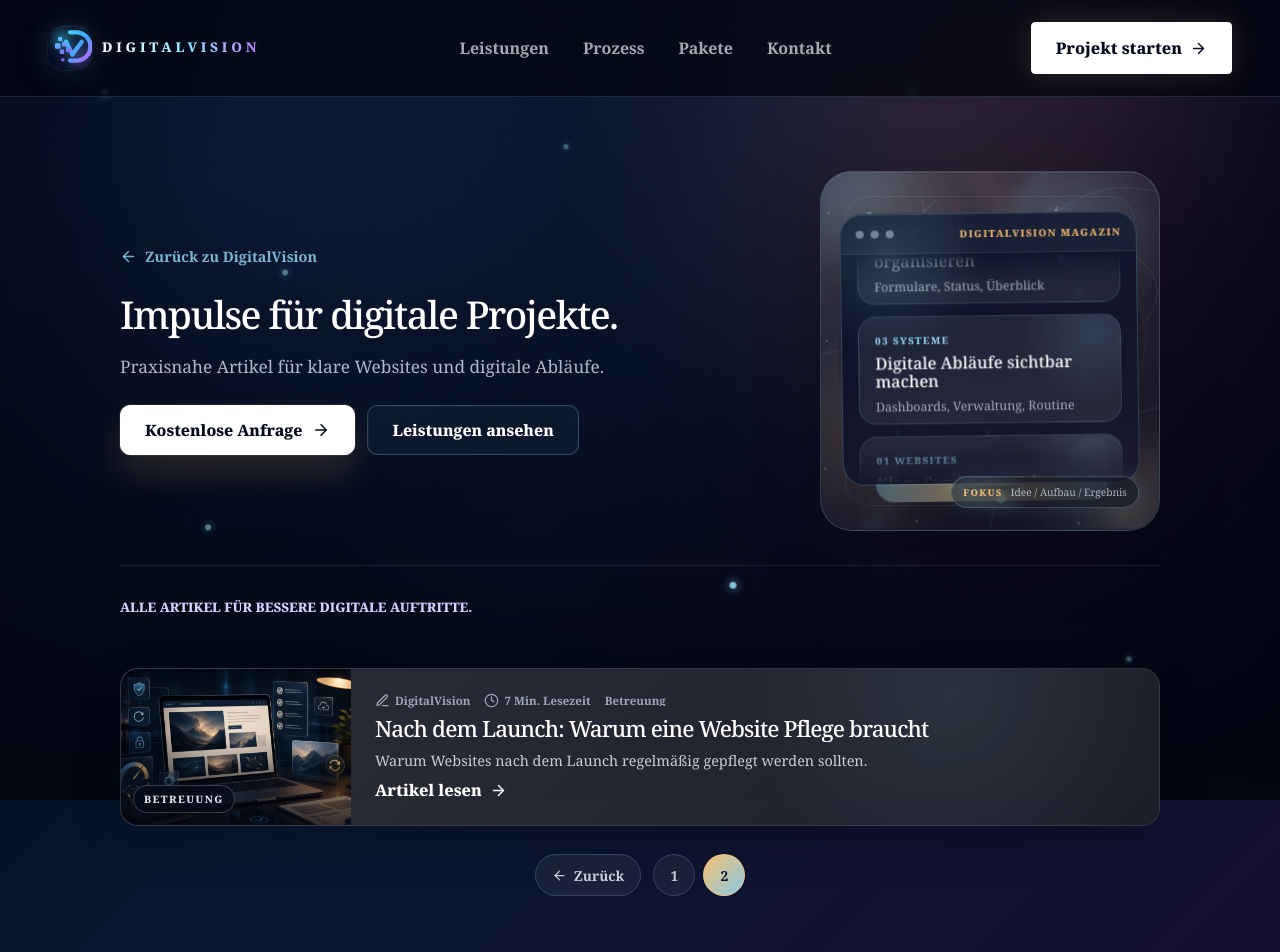
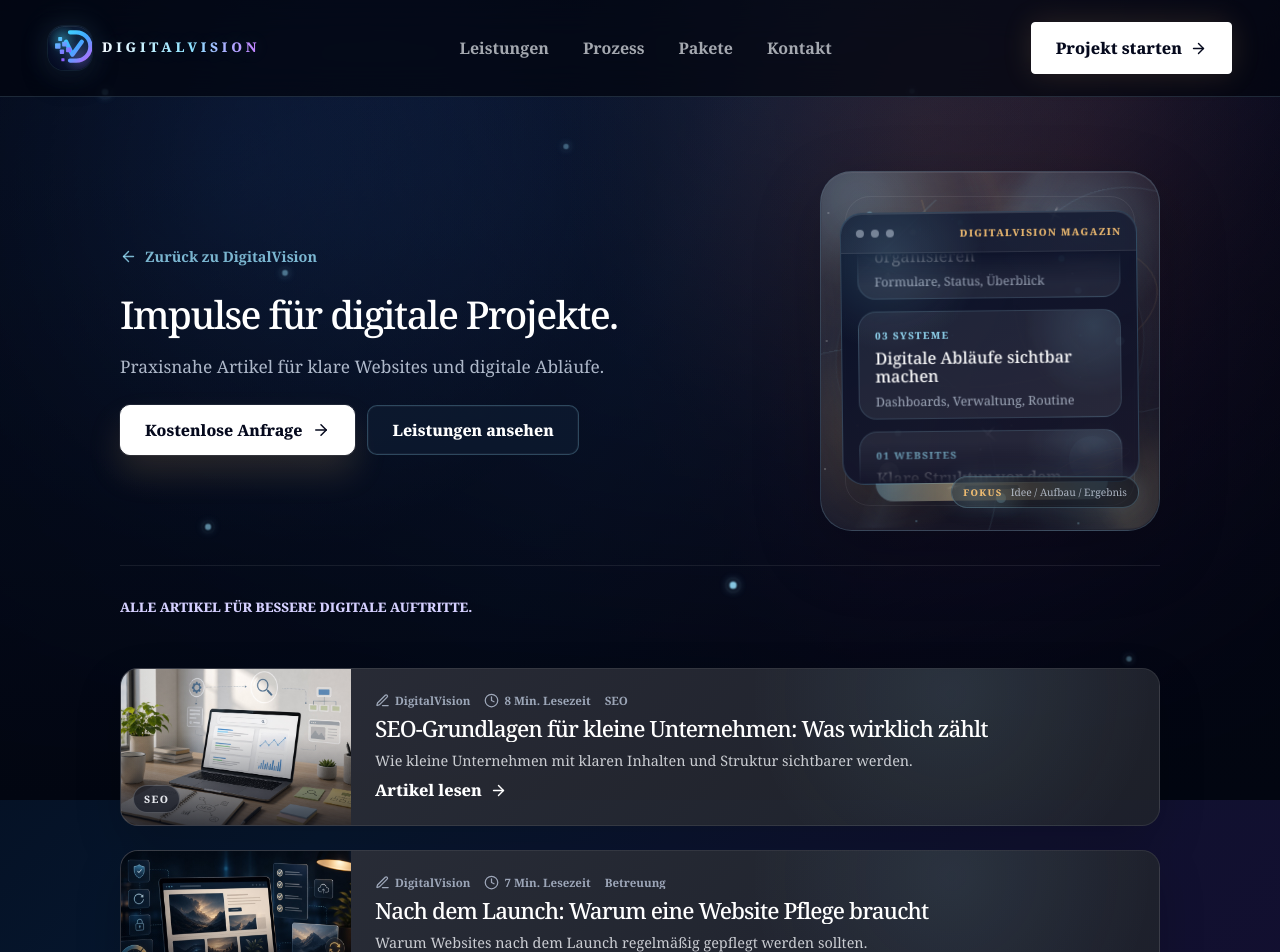
Before and after one commit to parmis2005/digitalvision, a Next.js app: page /blog/seite/2 in a window 1280 px wide. Shown: the top 952 px of the page. Built offline with nearby package versions, Linux system fonts and the light colour scheme.

Commit message:
Add SEO blog post

```diff
--- a/app/blog-data.ts
+++ b/app/blog-data.ts
@@ -481,6 +481,96 @@ export const blogPosts: BlogPost[] = [
     ],
   },
   {
+    slug: "seo-grundlagen-fuer-kleine-unternehmen",
+    title: "SEO-Grundlagen für kleine Unternehmen: Was wirklich zählt",
+    description:
+      "Suchmaschinenoptimierung muss nicht kompliziert starten. Entscheidend sind klare Inhalte, saubere Seitenstruktur und Antworten auf echte Kundenfragen.",
+    excerpt: "Wie kleine Unternehmen mit klaren Inhalten und Struktur sichtbarer werden.",
+    category: "SEO",
+    date: "2026-08-03",
+    readingTime: "8 Min. Lesezeit",
+    focusKeyword: "SEO-Grundlagen",
+    image: "/blog/seo-grundlagen-fuer-kleine-unternehmen.jpg",
+    imageAlt: "Laptop mit Suchergebnissen, Keyword-Notizen und SEO-Struktur",
+    takeaways: [
+      "SEO beginnt mit verständlichen Inhalten, nicht mit Tricks.",
+      "Jede wichtige Leistung sollte eine klare eigene Seite oder Sektion haben.",
+      "Technik, Struktur und Aktualität entscheiden mit über Sichtbarkeit.",
+    ],
+    sections: [
+      {
+        heading: "Warum SEO nicht erst nach dem Launch beginnt",
+        body: [
+          "Viele Unternehmen denken erst an SEO, wenn die Website bereits fertig ist. Dann fehlen oft klare Seitenstrukturen, passende Überschriften oder Inhalte, die echte Suchanfragen beantworten.",
+          "Besser ist es, Sichtbarkeit von Anfang an mitzudenken. Wenn Leistungen, Orte, Zielgruppen und Kundenfragen sauber sortiert sind, kann die Website leichter verstanden werden: von Besuchern und von Suchmaschinen.",
+        ],
+      },
+      {
+        heading: "Welche Inhalte für kleine Unternehmen wichtig sind",
+        body: [
+          "Gute SEO-Inhalte beantworten konkrete Fragen. Was wird angeboten? Für wen ist die Leistung gedacht? In welcher Region ist das Unternehmen tätig? Wie läuft die Anfrage oder Buchung ab?",
+          "Dabei geht es nicht darum, Texte künstlich mit Keywords zu füllen. Wichtig ist, dass jede Seite ein klares Thema hat und Besucher schnell erkennen, ob sie richtig sind.",
+        ],
+        bullets: [
+          "Leistungen klar benennen und einzeln erklären",
+          "Häufige Kundenfragen direkt beantworten",
+          "Region, Kontaktwege und Öffnungszeiten sichtbar machen",
+          "Vertrauen durch Beispiele, Bewertungen oder Referenzen stärken",
+        ],
+      },
+      {
+        heading: "Warum Seitenstruktur so viel ausmacht",
+        body: [
+          "Eine Website mit guter Struktur ist leichter zu nutzen und leichter zu indexieren. Wenn alle Leistungen nur auf einer langen Startseite stehen, bleiben wichtige Themen oft zu oberflächlich.",
+          "Sinnvoll ist eine klare Ordnung: Startseite für Überblick, Leistungsbereiche für Details, Kontaktseite für den nächsten Schritt und bei Bedarf einzelne Unterseiten für besonders wichtige Angebote.",
+        ],
+        bullets: [
+          "Jede wichtige Leistung bekommt genug Raum",
+          "Überschriften beschreiben den Inhalt eindeutig",
+          "Interne Links verbinden passende Seiten miteinander",
+          "Besucher finden den nächsten Schritt ohne Umwege",
+        ],
+      },
+      {
+        heading: "Technische Grundlagen, die nicht fehlen sollten",
+        body: [
+          "SEO ist nicht nur Text. Ladezeit, mobile Darstellung, Bildgrößen, Meta-Titel, Beschreibungen und saubere Links beeinflussen, wie zuverlässig eine Website funktioniert.",
+          "Gerade kleine technische Fehler können die Wirkung guter Inhalte schwächen. Deshalb sollten wichtige Seiten regelmäßig geprüft werden, besonders nach Designänderungen, neuen Bildern oder neuen Funktionen.",
+        ],
+        bullets: [
+          "Schnelle Ladezeiten auf mobilen Geräten",
+          "Aussagekräftige Seitentitel und Beschreibungen",
+          "Komprimierte Bilder mit passenden Alt-Texten",
+          "Fehlerfreie Links, Formulare und Weiterleitungen",
+        ],
+      },
+      {
+        heading: "Wie DigitalVision SEO pragmatisch einbindet",
+        body: [
+          "DigitalVision betrachtet SEO als Teil der Website-Planung. Zuerst werden Leistungen, Zielgruppen und Suchintentionen sortiert. Danach entsteht eine Struktur, die Besucher führt und Suchmaschinen klare Signale gibt.",
+          "So entsteht keine überladene SEO-Strategie, sondern eine Website, die verständlich aufgebaut ist, relevante Inhalte zeigt und langfristig gepflegt werden kann.",
+        ],
+      },
+    ],
+    faq: [
+      {
+        question: "Wann sollte SEO bei einer neuen Website eingeplant werden?",
+        answer:
+          "Am besten direkt vor oder während der Website-Planung. Dann können Seitenstruktur, Inhalte, Überschriften und technische Grundlagen sauber berücksichtigt werden.",
+      },
+      {
+        question: "Braucht jedes kleine Unternehmen einen großen SEO-Plan?",
+        answer:
+          "Nein. Oft reicht ein sauberer Start mit klaren Leistungsseiten, guter lokaler Orientierung, schnellen Ladezeiten und regelmäßig gepflegten Inhalten.",
+      },
+      {
+        question: "Kann DigitalVision bestehende Websites für SEO verbessern?",
+        answer:
+          "Ja. Bestehende Seiten können strukturell, inhaltlich und technisch geprüft und Schritt für Schritt verbessert werden.",
+      },
+    ],
+  },
+  {
     slug: "website-pflege-nach-dem-launch",
     title: "Nach dem Launch: Warum eine Website Pflege braucht",
     description:
```
Also changed, not shown: public/blog/seo-grundlagen-fuer-kleine-unternehmen.jpg (added).
